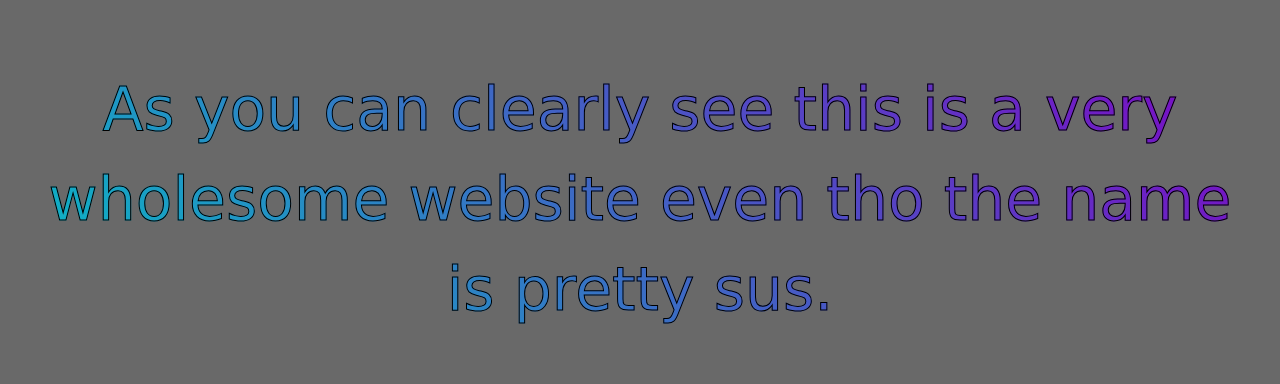
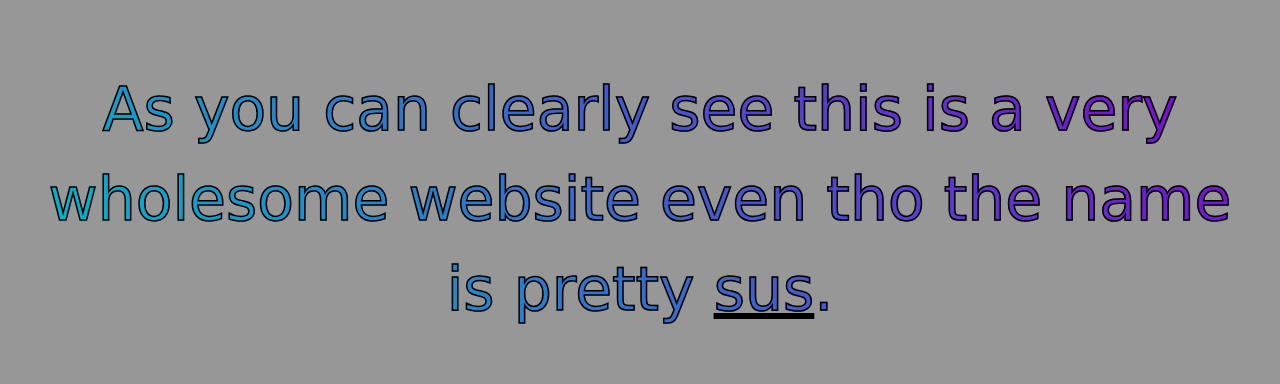
Before and after one commit to websitePP/websitePP.github.io, a plain HTML site: page index.html in a window 1280 px wide. Shown: the part 396-780 px from the top of the page. Drawn offline with Linux system fonts and the light colour scheme.

Commit message:
added secret gallery

```diff
--- a/index.html
+++ b/index.html
@@ -15,12 +15,14 @@
         <center>Hello PPs!</center>
     </h1>
     <center>
-        <img class="ImageBorder" src="https://blog.cdn.own3d.tv/resize=fit:crop,height:400,width:600/oAyFxfsSyKXw07aSPP1h" width="400" />
+        <img class="ImageBorder"
+            src="https://blog.cdn.own3d.tv/resize=fit:crop,height:400,width:600/oAyFxfsSyKXw07aSPP1h" width="400" />
     </center>
 
     <center>
         <p class="gradient-text">
-            As you can clearly see this is a very wholesome website even tho the name is pretty sus.
+            As you can clearly see this is a very wholesome website even tho the name is pretty
+            <a href="/secret-gallery.html">sus</a>.
         </p>
     </center>
 
--- a/style.css
+++ b/style.css
@@ -14,7 +14,7 @@ html {
 
 /* adjust typography defaults */
 body {
-  background-color: dimgray;
+  background-color: rgb(151, 151, 151);
   margin: 1rem;
   font-family: sans-serif;
   line-height: 1.5;
@@ -30,7 +30,7 @@ body {
   -moz-text-fill-color: transparent;
   font-family: Brush Script MT, Brush Script Std, cursive;
   font-size: 60px;
-  -webkit-text-stroke: 1px black;
+  -webkit-text-stroke: 1.5px black;
 }
 
 h1 {
```
Also changed, not shown: secret-gallery.html (added, +10 -0 lines).
